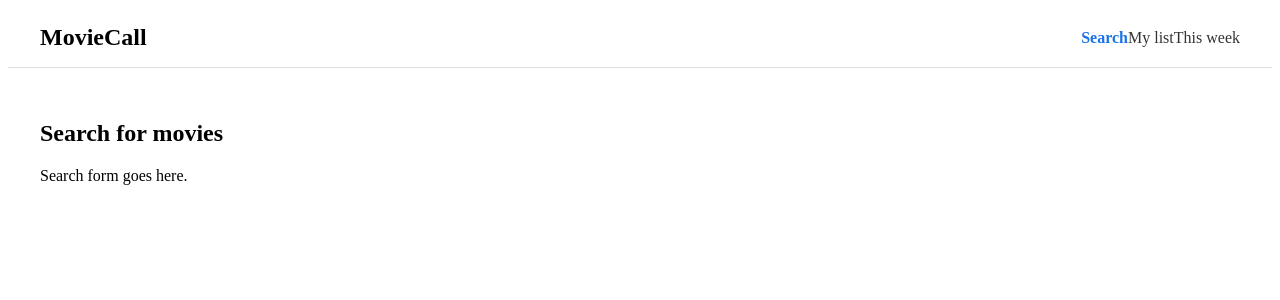
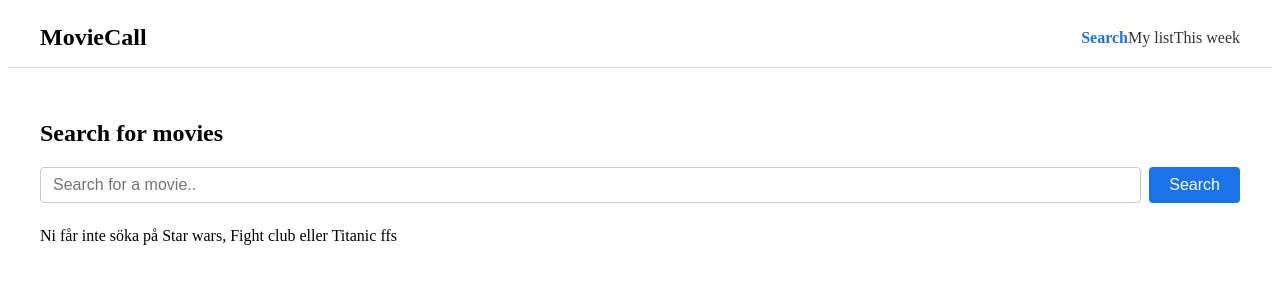
Before and after one commit to DABZEN8/MovieCall, a Vue app: page / in a window 1280 px wide. Shown: the top 300 px of the page. Built offline with nearby package versions, Linux system fonts and the light colour scheme; no server answers.

Commit message:
search-flow
Implemented movie search and results

Co-Authored-By: ZONEH <204723995+DABZEN8@users.noreply.github.com>
Co-Authored-By: Goran <184881182+GorSla14@users.noreply.github.com>

```diff
--- a/src/components/MovieCard.vue
+++ b/src/components/MovieCard.vue
@@ -0,0 +1,82 @@
+<script setup>
+import { getPosterUrl } from '@/services/tmdb'
+
+//expects a movie object from the parent and signals badck when the "add" button is clicked
+const props = defineProps({
+  movie: {
+    type: Object,
+    required: true,
+  },
+})
+
+const emit = defineEmits(['add'])
+
+function handleAdd() {
+  emit('add', props.movie)
+}
+</script>
+
+<template>
+  <article class="movie-card">
+    <img
+      v-if="getPosterUrl(movie.poster_path)"
+      :src="getPosterUrl(movie.poster_path)"
+      :alt="movie.title"
+      class="poster"
+    />
+    <div v-else class="poster poster-placeholder">No poster</div>
+
+    <h3 class="title">{{ movie.title }}</h3>
+    <p class="year">{{ movie.release_date?.slice(0, 4) }}</p>
+
+    <button class="add-button" @click="handleAdd">+ Add to list</button>
+  </article>
+</template>
+
+<style scoped>
+.movie-card {
+  border: 1px solid #ddd;
+  border-radius: 6px;
+  padding: 0.75rem;
+  background: white;
+  display: flex;
+  flex-direction: column;
+}
+
+.poster {
+  width: 100%;
+  height: 280px;
+  object-fit: cover;
+  border-radius: 4px;
+  margin-bottom: 0.5rem;
+}
+
+.poster-placeholder {
+  background: #eee;
+  display: flex;
+  align-items: center;
+  justify-content: center;
+  color: #888;
+}
+
+.title {
+  font-size: 1rem;
+  margin: 0 0 0.25rem;
+}
+
+.year {
+  margin: 0 0 0.75rem;
+  color: #666;
+  font-size: 0.9rem;
+}
+
+.add-button {
+  margin-top: auto;
+  padding: 0.4rem;
+  background: #1a73e8;
+  color: white;
+  border: none;
+  border-radius: 4px;
+  cursor: pointer;
+}
+</style>
--- a/src/components/MovieList.vue
+++ b/src/components/MovieList.vue
@@ -0,0 +1,35 @@
+<script setup>
+import MovieCard from './MovieCard.vue'
+
+// A grid of MovieCards.
+defineProps({
+  movies: {
+    type: Array,
+    required: true,
+  },
+})
+
+const emit = defineEmits(['add'])
+
+function handleAdd(movie) {
+  emit('add', movie)
+}
+</script>
+
+<template>
+  <div class="movie-grid">
+    <MovieCard
+      v-for="movie in movies"
+      :key="movie.id"
+      :movie="movie"
+      @add="handleAdd"/>
+  </div>
+</template>
+
+<style scoped>
+.movie-grid {
+  display: grid;
+  grid-template-columns: repeat(auto-fill, minmax(180px, 1fr));
+  gap: 1rem;
+}
+</style>
--- a/src/components/searchbar.vue
+++ b/src/components/searchbar.vue
@@ -0,0 +1,51 @@
+<script setup>
+import { ref } from "vue"
+
+// sends the search text to the parent component when the form is submitted
+// HomeView listens for this and runs the actual API call
+const emit = defineEmits(["search"])
+
+const query = ref("")
+
+function handleSubmit() {
+    emit("search", query.value)
+}
+</script>
+
+<template>
+    <form class="search-bar" @submit.prevent="handleSubmit">
+    <input
+        v-model="query"
+        type="text"
+        placeholder="Search for a movie.."
+        class = "search-input"/>
+        <button type="submit" class="search-button">Search</button>
+    </form>
+</template>
+
+
+<style scoped>
+.search-bar {
+  display: flex;
+  gap: 0.5rem;
+  margin-bottom: 1.5rem;
+}
+
+.search-input {
+  flex: 1;
+  padding: 0.5rem 0.75rem;
+  font-size: 1rem;
+  border: 1px solid #ccc;
+  border-radius: 4px;
+}
+
+.search-button {
+  padding: 0.5rem 1.25rem;
+  font-size: 1rem;
+  background: #1a73e8;
+  color: white;
+  border: none;
+  border-radius: 4px;
+  cursor: pointer;
+}
+</style>
--- a/src/composables/useMovieSearch.js
+++ b/src/composables/useMovieSearch.js
@@ -0,0 +1,27 @@
+import { ref } from "vue"
+import { searchMovies } from "@/services/tmdb"
+
+export function useMovieSearch() {
+    const results = ref([])
+    const isLoading = ref(false)
+    const errorMessage = ref(null)
+
+    async function search(query) {
+        if (!query) return
+
+        isLoading.value = true
+        errorMessage.value = null
+
+        try {
+            results.value = await searchMovies(query)
+        } catch (err) {
+            errorMessage.value = err.message
+            results.value = []
+        }   finally {
+            isLoading.value = false
+        }
+
+    }
+
+    return { results, isLoading, errorMessage, search }
+}
--- a/src/views/HomeView.vue
+++ b/src/views/HomeView.vue
@@ -1,8 +1,29 @@
 <script setup>
-//Här ska search bar och results in
+import SearchBar from '@/components/SearchBar.vue'
+import MovieList from '@/components/MovieList.vue'
+import { useMovieSearch } from '@/composables/useMovieSearch'
+
+const { results, isLoading, error, search } = useMovieSearch()
+
+function handleSearch(query) {
+  search(query)
+}
+
+// The 'add' button doesn't do anything yet — the store is added in branch 5.
+// For now we just log it so we know the event fires.
+function handleAdd(movie) {
+  console.log('Add movie:', movie)
+}
 </script>
-//placeholder
+
 <template>
-    <h2>Search for movies</h2>
-    <p>Search form goes here.</p>
+  <h2>Search for movies</h2>
+
+  <SearchBar @search="handleSearch" />
+
+  <p v-if="isLoading">Loading...</p>
+  <p v-else-if="error">Error: {{ error }}</p>
+  <p v-else-if="results.length === 0">Ni får inte söka på Star wars, Fight club eller Titanic ffs</p>
+
+  <MovieList v-else :movies="results" @add="handleAdd" />
 </template>
```
